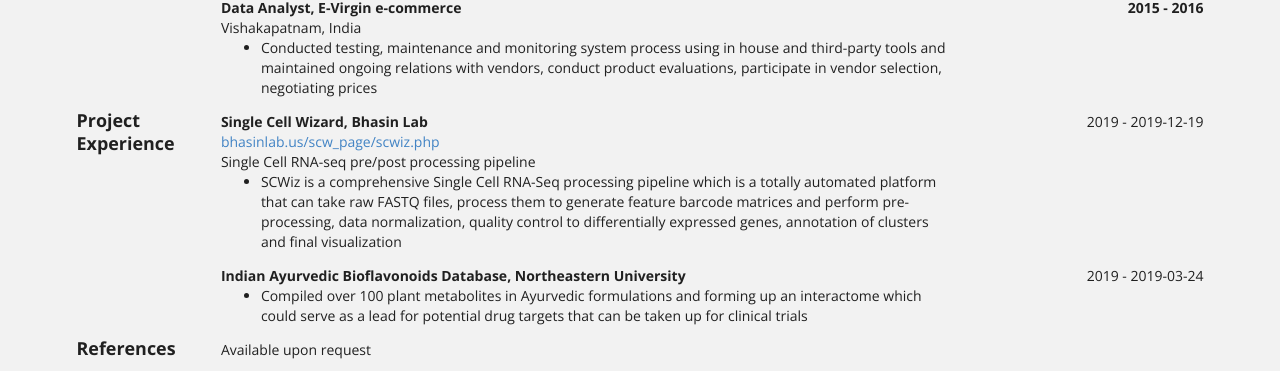
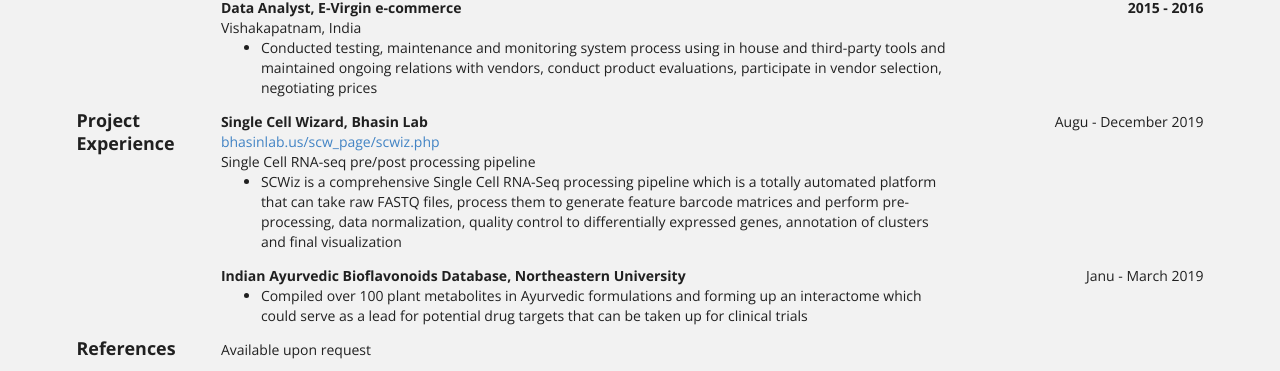
Before and after one commit to samuelbunga/samuelbunga.github.io, a Jekyll site: the page built from bio/index.html, in a window 1280 px wide. Shown: the part 879-1250 px from the top of the page. Built offline with Jekyll 4.4.1, drawn with Linux system fonts in a browser that asks for light colours.

Commit message:
Update bio.json

```diff
--- a/_data/bio.json
+++ b/_data/bio.json
@@ -172,8 +172,8 @@
       "organization": "Bhasin Lab",
       "website": "https://bhasinlab.us/scw_page/scwiz.php",
       "position": "Single Cell Wizard",
-      "startDate": "2019-08-01",
-      "endDate": "2019-12-19",
+      "startDate": "August 2019",
+      "endDate": "December 2019",
       "summary": "Single Cell RNA-seq pre/post processing pipeline",
       "highlights": [
         "SCWiz is a comprehensive Single Cell RNA-Seq processing pipeline which is a totally automated platform that can take raw FASTQ files, process them to generate feature barcode matrices and perform pre-processing, data normalization, quality control to differentially expressed genes, annotation of clusters and final visualization",
@@ -183,8 +183,8 @@
       "organization": "Northeastern University",
       "website": "",
       "position": "Indian Ayurvedic Bioflavonoids Database",
-      "startDate": "2019-01-10",
-      "endDate": "2019-03-24",
+      "startDate": "January 2019",
+      "endDate": "March 2019",
       "summary": "",
       "highlights": [
       "Compiled over 100 plant metabolites in Ayurvedic formulations and forming up an interactome which could serve as a lead for potential drug targets that can be taken up for clinical trials",
```
